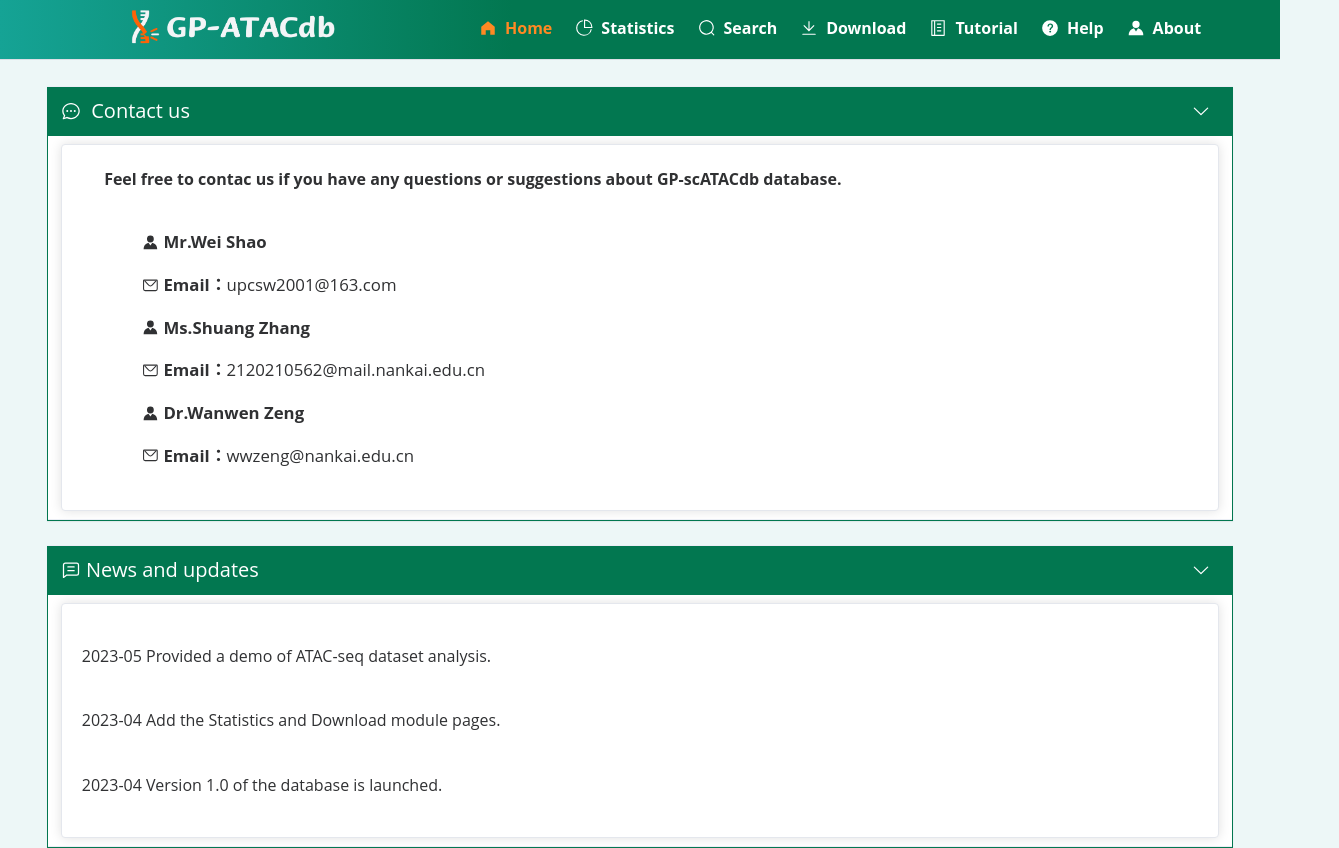
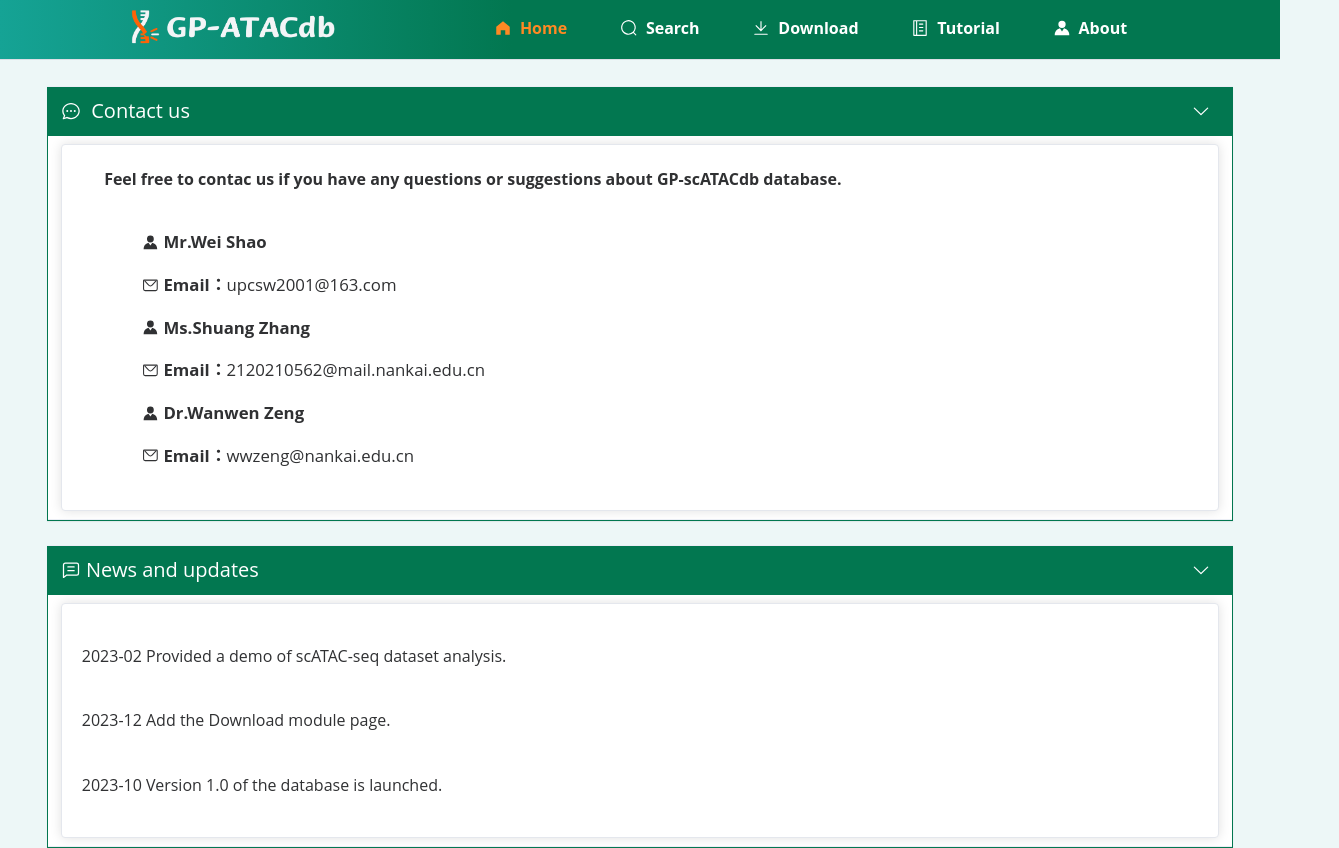
Before and after one commit to OptimisticKiddle/GRN-frontend, a Vue app: page /#/about in a window 1280 px wide. Shown: the whole page, 1339 px wide, since content can reach past the window. Built offline with nearby package versions, Linux system fonts and the light colour scheme.

Commit message:
砍掉statistics和help页面

```diff
--- a/src/components/Header.vue
+++ b/src/components/Header.vue
@@ -11,9 +11,9 @@
       <el-menu-item index="Home"><el-icon>
           <HomeFilled />
         </el-icon>Home</el-menu-item>
-      <el-menu-item index="Statistics"><el-icon>
+      <!-- <el-menu-item index="Statistics"><el-icon>
           <PieChart />
-        </el-icon>Statistics</el-menu-item>
+        </el-icon>Statistics</el-menu-item> -->
       <el-menu-item index="Search"><el-icon>
           <Search />
         </el-icon>Search</el-menu-item>
@@ -23,9 +23,9 @@
       <el-menu-item index="Tutorial"><el-icon>
           <Memo />
         </el-icon>Tutorial</el-menu-item>
-      <el-menu-item index="Help"><el-icon>
+      <!-- <el-menu-item index="Help"><el-icon>
           <QuestionFilled />
-        </el-icon>Help</el-menu-item>
+        </el-icon>Help</el-menu-item> -->
       <el-menu-item index="About"><el-icon>
           <Avatar />
         </el-icon>About</el-menu-item>
--- a/src/router/index.js
+++ b/src/router/index.js
@@ -2,7 +2,7 @@
 import home from '../views/home.vue'
 import search from '../views/search.vue'
 import Layout from '../layout/Layout.vue'
-import statistics from '../views/statistics.vue'
+// import statistics from '../views/statistics.vue'
 import detail from '../views/detail.vue'
 import App from '../App.vue'
 
@@ -20,12 +20,12 @@
         name: 'Home',
         component: home
       },
-      {
-        path: '/statistics',
-        name: 'Statistics',
-        meta:{keepAlive: true}, // 是否缓存组件
-        component: statistics
-      },
+      // {
+      //   path: '/statistics',
+      //   name: 'Statistics',
+      //   meta:{keepAlive: true}, // 是否缓存组件
+      //   component: statistics
+      // },
       {
         path: '/search',
         name: 'Search',
@@ -86,11 +86,11 @@
         name: 'Tutorial',
         component: () => import("@/views/tutorial"),
       },
-      {
-        path: '/help',
-        name: 'Help',
-        component: () => import("@/views/help"),
-      },
+      // {
+      //   path: '/help',
+      //   name: 'Help',
+      //   component: () => import("@/views/help"),
+      // },
       {
         path: '/about',
         name: 'About',
--- a/src/views/about.vue
+++ b/src/views/about.vue
@@ -56,9 +56,9 @@
             </el-icon>&nbsp;News and updates
           </template>
           <el-card class="box-card">
-            <div class="text item">2023-05 Provided a demo of ATAC-seq dataset analysis.</div>
-            <div class="text item">2023-04 Add the Statistics and Download module pages.</div>
-            <div class="text item">2023-04 Version 1.0 of the database is launched.</div>
+            <div class="text item">2023-02 Provided a demo of scATAC-seq dataset analysis.</div>
+            <div class="text item">2023-12 Add the Download module page.</div>
+            <div class="text item">2023-10 Version 1.0 of the database is launched.</div>
           </el-card>
         </el-collapse-item>
       </el-collapse>
--- a/src/views/tutorial.vue
+++ b/src/views/tutorial.vue
@@ -9,7 +9,7 @@
                     <template #title>
                         <i class="ti-layers"></i>&nbsp; A demo of ATAC-seq data analysis <sup><span data-html="true"
                                 data-toggle="tooltip" data-placement="right"
-                                title="<div align='left'> The meaning of columns is explained in the HELP page.</div>"><i
+                                title="The meaning of columns is explained in the HELP page.</div>"><i
                                     class="ti-info-alt" style="font-size: 70%"> </i></span></sup>
                     </template>
                     <div class="panel-body">
```
